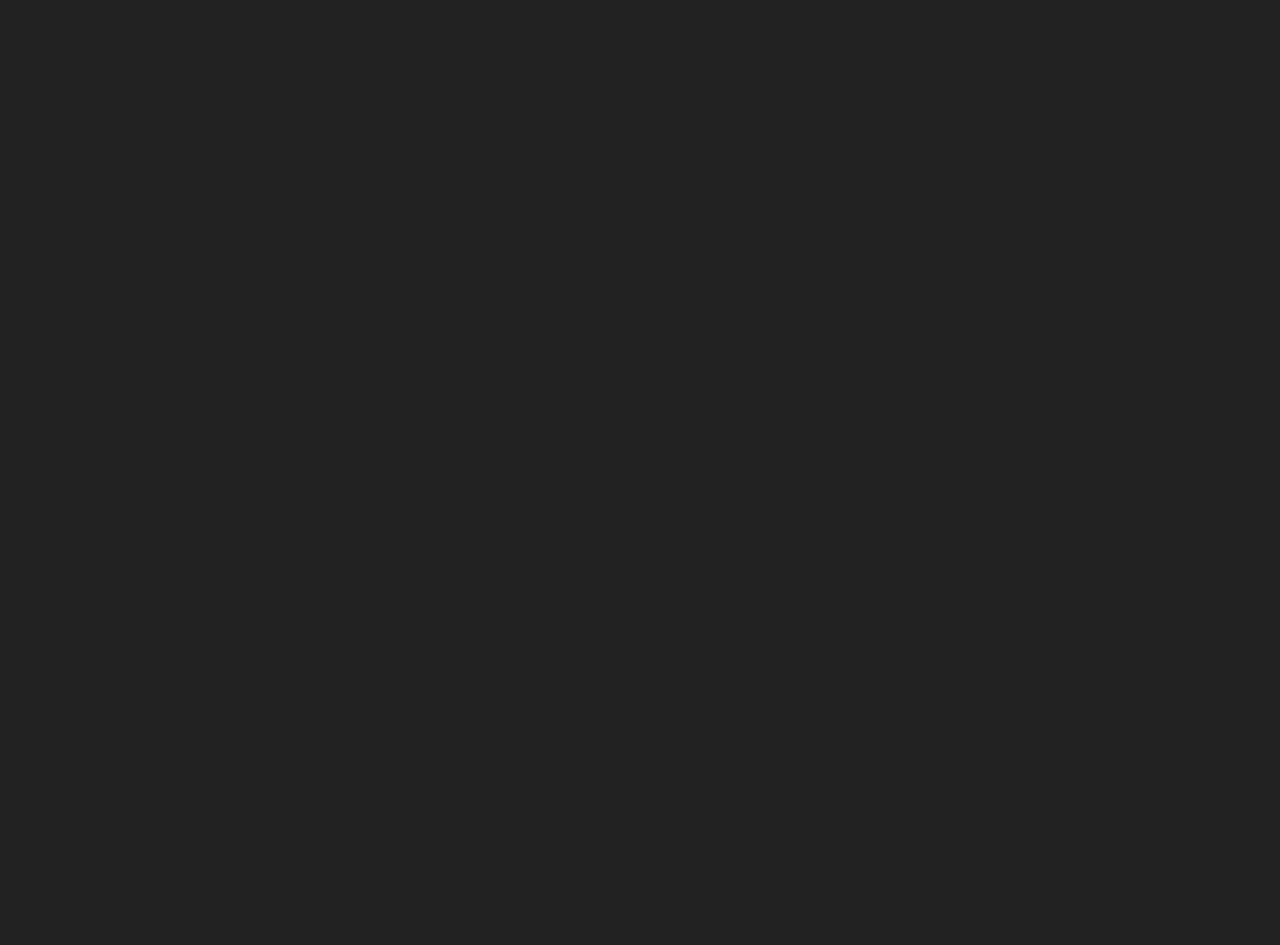
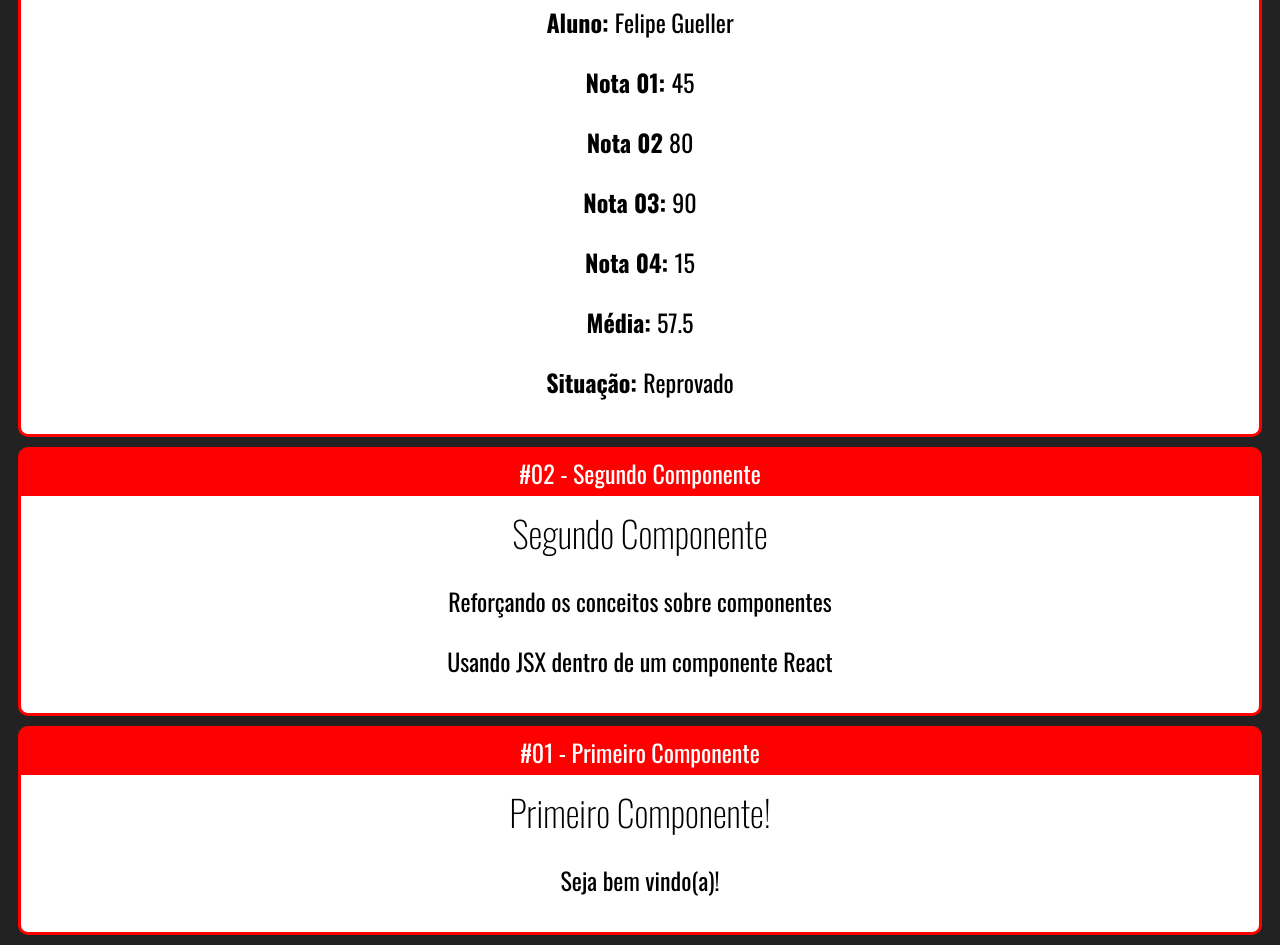
Before and after one commit to felipegueller/curso-react-cod3r, a React (Create React App) app in the folder fundamentos-react/: page / in a window 1280 px wide. Shown: the part 1080-2025 px from the top of the page. Before the commit the page ends 800 px from the top, so only its background shows below. Built offline with nearby package versions, Linux system fonts and the light colour scheme.

Commit message:
Adding card component

```diff
--- a/fundamentos-react/public/index.html
+++ b/fundamentos-react/public/index.html
@@ -12,6 +12,8 @@
     <link rel="apple-touch-icon" href="%PUBLIC_URL%/logo192.png" />
 
     <link rel="manifest" href="%PUBLIC_URL%/manifest.json" />
+    <link rel="preconnect" href="https://fonts.gstatic.com">
+    <link href="https://fonts.googleapis.com/css2?family=Oswald:wght@200;300;400;500;600;700&display=swap" rel="stylesheet">
 
     <title>React App</title>
   </head>
--- a/fundamentos-react/src/App.jsx
+++ b/fundamentos-react/src/App.jsx
@@ -1,24 +1,47 @@
 import React from 'react'
 
+import Card from './components/layout/Card'
+import Aleatorio from './components/basicos/Aleatorio'
+import Fragmento from './components/basicos/Fragmento'
+import CompParametro from './components/basicos/ComParamentro'
+import Terceiro from './components/basicos/Terceiro'
+import Segundo from './components/basicos/Segundo'
 import Primeiro from './components/basicos/Primeiro'
-//import Comp from './components/basicos/Segundo'
-import CompParametro from './components/basicos/ComParamentro'
-import Fragmento from './components/basicos/Fragmento'
-import Aleatorio from './components/basicos/Aleatorio'
-
 
 // eslint-disable-next-line import/no-anonymous-default-export
 export default () =>
     <div id="app">
         <h1>Fundamentos React</h1>
-        <Aleatorio
-            max={8}
-            min={3} />
+        <Card titulo='#06 - Desafio Número Aleatório'>
+            <Aleatorio max={100} min={1} />
+        </Card>
+
+        <Card titulo="#05 - Fragmento">
             <Fragmento />
+        </Card>
+
+        <Card titulo="#04 - Funções com Parâmetro">
             <CompParametro
                 titulo='Situção do Aluno'
                 aluno='Felipe Gueller'
                 nota={88}
             />
-        <Primeiro></Primeiro>
+        </Card>
+
+        <Card titulo="#03 - Terceiro Componente">
+            <Terceiro
+                aluno="Felipe Gueller"
+                nota1={45}
+                nota2={80}
+                nota3={90}
+                nota4={15}/>
+        </Card>
+
+        <Card titulo="#02 - Segundo Componente">
+            <Segundo />
+        </Card>
+
+        <Card titulo="#01 - Primeiro Componente">
+            <Primeiro />
+        </Card>
     </div>
--- a/fundamentos-react/src/components/basicos/Segundo.jsx
+++ b/fundamentos-react/src/components/basicos/Segundo.jsx
@@ -4,7 +4,8 @@
     const msg = 'Usando JSX dentro de um componente React'
     return (
         <div>
-            <h6>Reforçando os conceitos sobre componentes</h6>
+            <h2>Segundo Componente</h2>
+            <p>Reforçando os conceitos sobre componentes</p>
             <p>{msg}</p>
         </div>
     );
--- /dev/null
+++ b/fundamentos-react/src/components/basicos/Terceiro.jsx
@@ -0,0 +1,38 @@
+/* eslint-disable import/no-anonymous-default-export */
+import React from 'react';
+
+export default props => {
+    // const nota1 = props.nota1
+    // const nota2 = props.nota2
+    // const nota3 = props.nota3
+    // const nota4 = props.nota4
+    const { nota1, nota2, nota3, nota4 } = props
+    const media = (nota1 + nota2 + nota3 + nota4) / 4
+    const situacao = (media >= 60) ? "Aprovado" : "Reprovado"
+    return (
+        <div>
+            <h2>Somatório da Média de 4 Notas</h2>
+            <p>
+                <strong>Aluno: </strong> {props.aluno}
+            </p>
+            <p>
+                <strong>Nota 01: </strong> {nota1}
+            </p>
+            <p>
+                <strong>Nota 02 </strong> {nota2}
+            </p>
+            <p>
+                <strong>Nota 03: </strong> {nota3}
+            </p>
+            <p>
+                <strong>Nota 04: </strong> {nota4}
+            </p>
+            <p>
+                <strong>Média: </strong> {media}
+            </p>
+            <p>
+                <strong>Situação: </strong> {situacao}
+            </p>
+        </div>
+    );
+}
--- /dev/null
+++ b/fundamentos-react/src/components/layout/Card.css
@@ -0,0 +1,19 @@
+.Card {
+    background-color: red;
+    border-radius: 10px;
+    overflow: hidden; /* Arredonda as bordas inferiores */
+    border: 3px solid red;
+    margin: 10px;
+}
+
+.Card .Title {
+    padding: 5px 0px;
+    display: flex;
+    justify-content: center; /* Alinha o título ao centro */
+}
+
+.Card .Content {
+    background-color: #fff;
+    color: #000;
+    padding: 10px;
+}
--- /dev/null
+++ b/fundamentos-react/src/components/layout/Card.jsx
@@ -0,0 +1,15 @@
+/* eslint-disable import/no-anonymous-default-export */
+import React from 'react';
+import './Card.css'
+
+export default props => {
+
+    return (
+        <div className='Card'>
+            <div className='Title'>{props.titulo}</div>
+            <div className='Content'>
+                {props.children}
+            </div>
+        </div>
+    );
+}
--- a/fundamentos-react/src/index.css
+++ b/fundamentos-react/src/index.css
@@ -2,4 +2,14 @@
     background-color: #222;
     color: #fff;
     font-size: 1.5em;
+    font-family: 'Oswald', sans-serif;
+    text-align: center;
 }
+
+h1, h2, h3 {
+    font-weight: 200;
+}
+
+h2, h3 {
+    margin: 0;
+}
```
Lines whose indentation alone changed are shown as unchanged.
